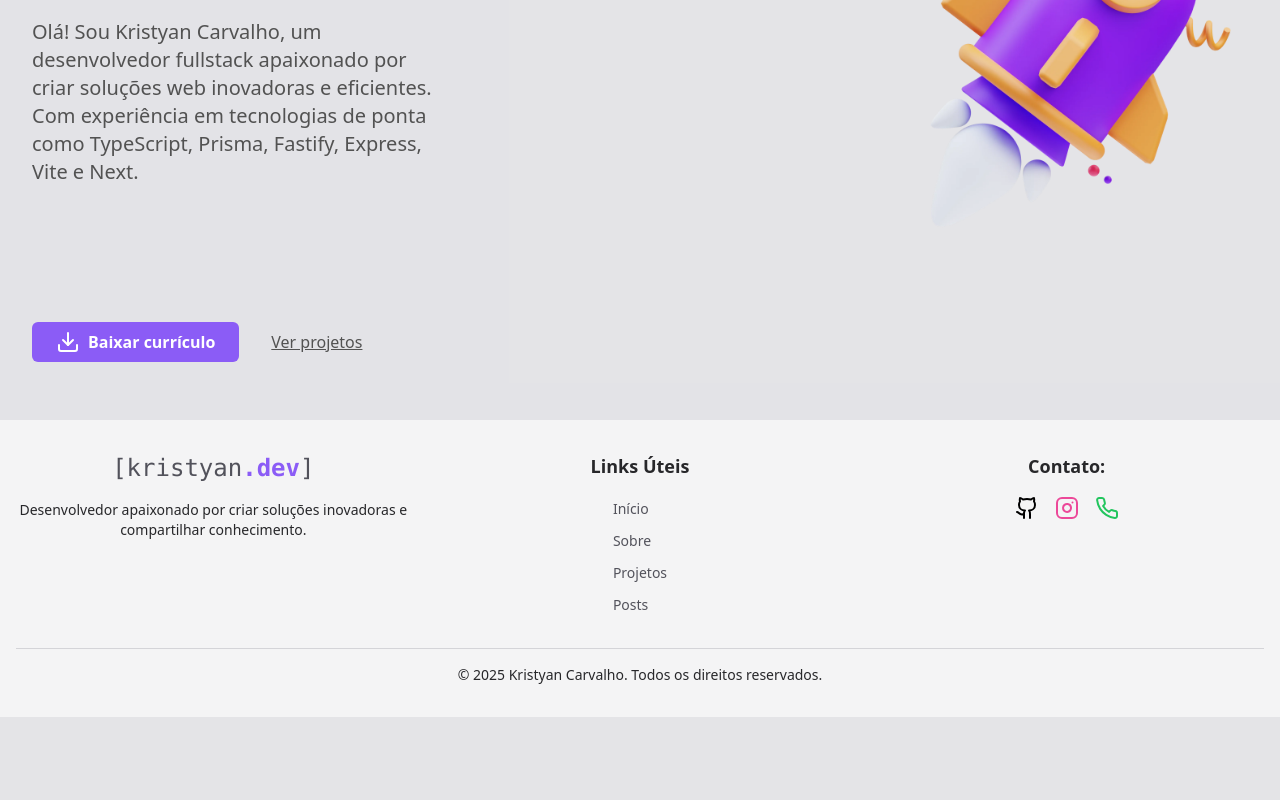
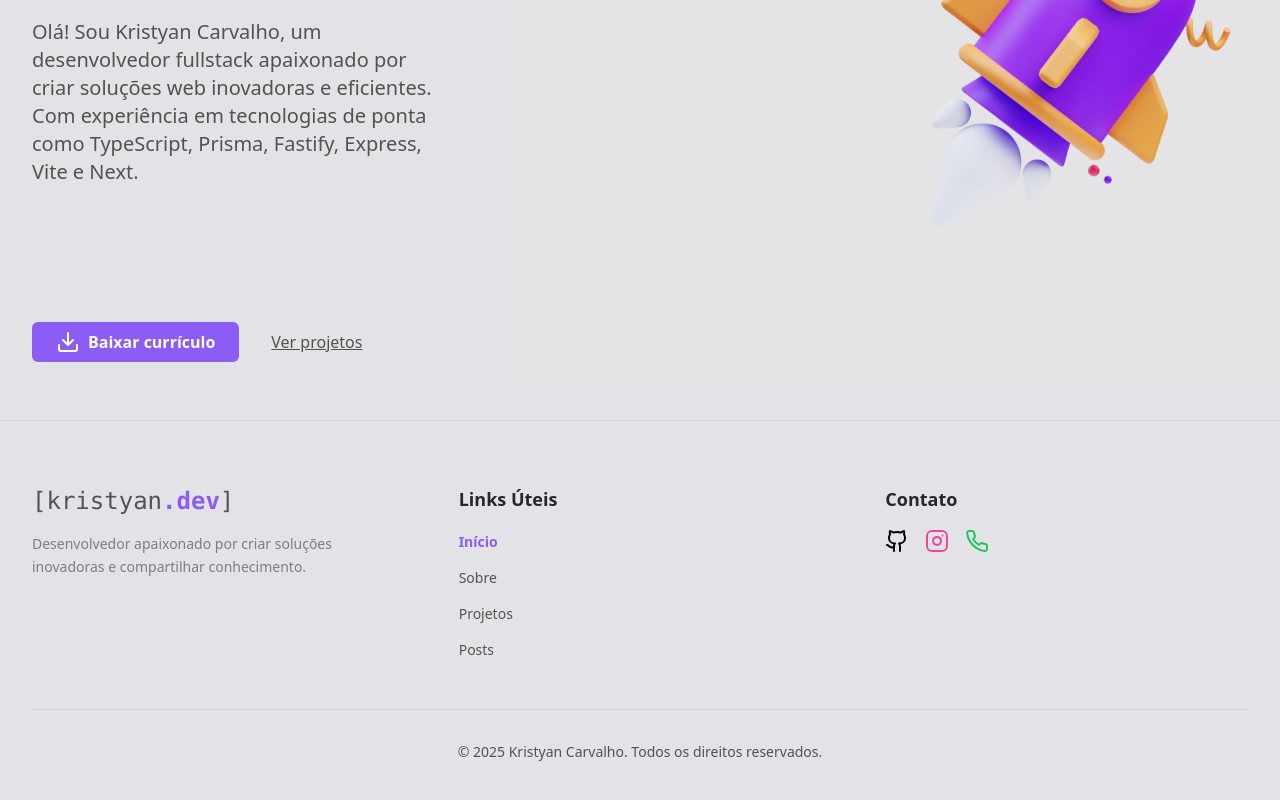
Before and after one commit to kristyancarvalho/portfolio, a React (Vite) app: page / in a window 1280 px wide. Shown: the part 380-1180 px from the top of the page. Before the commit the page ends 1097 px from the top, so only its background shows below. Built offline with nearby package versions, Linux system fonts and the light colour scheme; no server answers.

Commit message:
[FEAT] footer redesign.

```diff
--- a/src/components/Footer.tsx
+++ b/src/components/Footer.tsx
@@ -1,4 +1,4 @@
-import { Link } from 'react-router-dom';
+import { Link, useLocation } from 'react-router-dom';
 import { Logo } from './logo';
 import { SocialMedia } from './social';
 
@@ -14,39 +14,48 @@ const usefulLinks = [
 ];
 
 export function Footer({ theme }: FooterProps) {
+    const location = useLocation();
+
     return (
-        <footer className={`mt-auto py-8 ${theme === 'dark' ? 'bg-black text-white' : 'bg-zinc-100 text-zinc-800'}`}>
-            <div className="container mx-auto px-4 flex flex-col items-center text-center">
-                <div className="grid grid-cols-1 md:grid-cols-3 gap-8 w-full">
-                    <div className="flex flex-col items-center">
+        <footer className={`mt-auto py-12 lg:py-16 ${theme === 'dark' ? 'bg-zinc-950 text-white border-t border-zinc-800' : 'bg-zinc-200/50 text-zinc-800 border-t border-zinc-300'}`}>
+            <div className="container mx-auto px-6 sm:px-8">
+                <div className="grid grid-cols-1 md:grid-cols-3 gap-12 lg:gap-16">
+                    <div className="flex flex-col items-center md:items-start">
                         <Logo theme={theme} />
-                        <p className="mt-4 text-sm">
+                        <p className={`mt-4 text-sm leading-relaxed ${theme === 'dark' ? 'text-neutral-400/70' : 'text-neutral-600/70'}`}>
                             Desenvolvedor apaixonado por criar soluções inovadoras e compartilhar conhecimento.
                         </p>
                     </div>
-                    <div className="flex flex-col items-center">
+                    <div className="flex flex-col items-center md:items-start">
                         <h3 className="text-lg font-semibold mb-4">Links Úteis</h3>
-                        <ul className="space-y-2 text-start">
-                            {usefulLinks.map((link) => (
+                        <ul className="space-y-3">
+                            {usefulLinks.map((link) => {
+                                const isActive = location.pathname === link.link;
+                                return (
                                     <li key={link.link}>
                                         <Link
                                             to={link.link}
-                                        className={`text-sm hover:text-violet-500 transition-colors duration-300 ${
-                                            theme === 'dark' ? 'text-zinc-300' : 'text-zinc-600'
+                                            className={`text-sm transition-colors duration-300 ${
+                                                isActive
+                                                    ? 'text-violet-500 font-semibold'
+                                                    : theme === 'dark'
+                                                        ? 'text-neutral-400 hover:text-violet-500'
+                                                        : 'text-neutral-600 hover:text-violet-500'
                                             }`}
                                         >
                                             {link.title}
                                         </Link>
                                     </li>
-                            ))}
+                                );
+                            })}
                         </ul>
                     </div>
-                    <div className="flex flex-col items-center">
-                        <h3 className="text-lg font-semibold mb-4">Contato:</h3>
+                    <div className="flex flex-col items-center md:items-start">
+                        <h3 className="text-lg font-semibold mb-4">Contato</h3>
                         <SocialMedia theme={theme} />
                     </div>
                 </div>
-                <div className={`mt-8 pt-4 border-t text-center text-sm w-full ${theme === 'dark' ? 'border-zinc-700' : 'border-zinc-300'}`}>
+                <div className={`mt-12 pt-8 border-t text-center text-sm ${theme === 'dark' ? 'border-zinc-800 text-neutral-500' : 'border-zinc-300 text-neutral-600'}`}>
                     <p>&copy; {new Date().getFullYear()} Kristyan Carvalho. Todos os direitos reservados.</p>
                 </div>
             </div>
```
Lines whose indentation alone changed are shown as unchanged.
